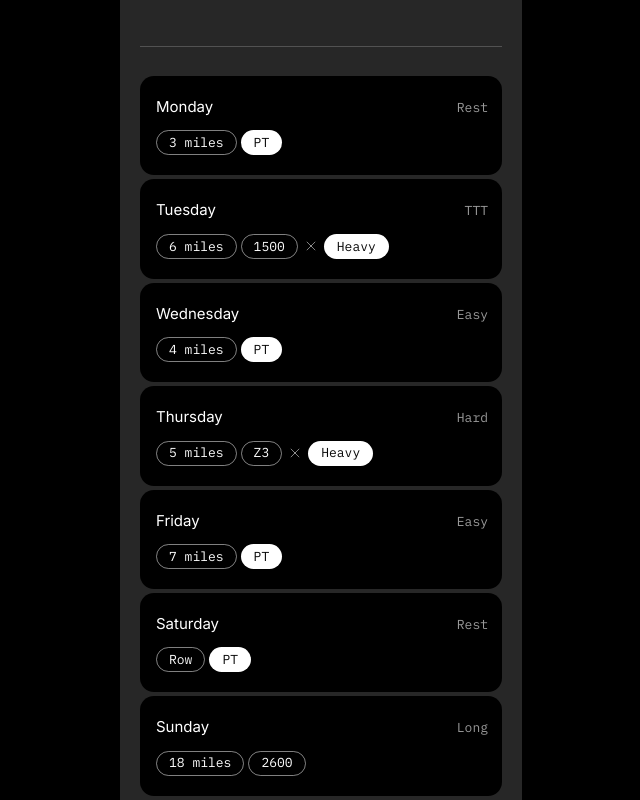
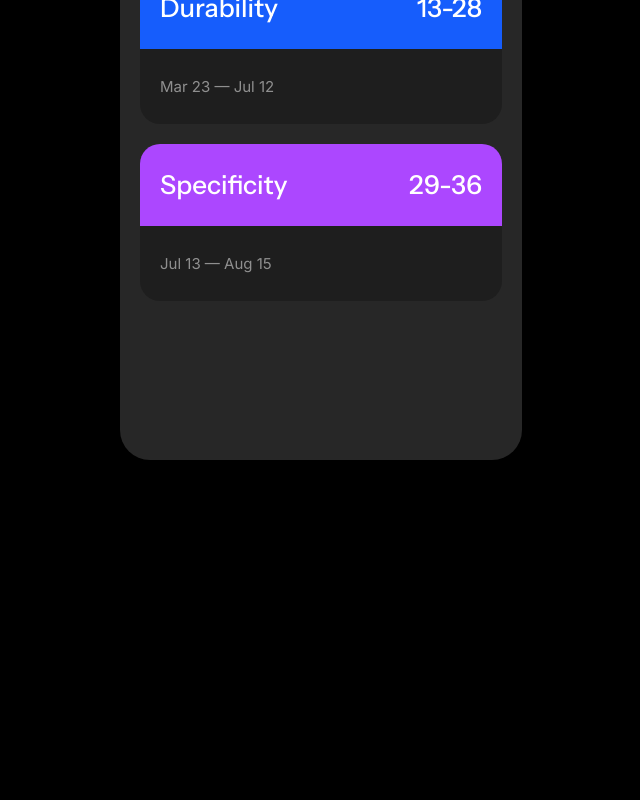
Before and after one commit to jonaschafer/protocol, a Next.js app: page / in a window 1280 px wide. Shown: the part 360-1160 px from the top of the page, without its empty margins (319-959 px from the left). After the commit the page ends 840 px from the top, so only its background shows below. Built offline with nearby package versions, Linux system fonts and the light colour scheme.

Commit message:
Update RunHeader Miles Box width to 100% and change day view back button to navigate to week view

```diff
--- a/app/components/RunHeader.tsx
+++ b/app/components/RunHeader.tsx
@@ -280,7 +280,7 @@ export function RunHeader({
                     borderRadius: '20px',
                     position: 'relative',
                     flexShrink: 0,
-                    width: '130px',
+                    width: '100%',
                     height: '68px',
                     boxSizing: 'border-box'
                   }}
--- a/app/day/[dayName]/page.tsx
+++ b/app/day/[dayName]/page.tsx
@@ -425,7 +425,7 @@ export default function DayPage() {
         }}
       >
         <div style={{ pointerEvents: 'auto' }}>
-          <BackButton href="/" />
+          <BackButton href="/week" />
         </div>
       </div>
       <DayView
--- a/app/page.tsx
+++ b/app/page.tsx
@@ -1,80 +1,21 @@
 'use client'
 
-import { WeekView } from './components/WeekView';
+import { PhaseOverview } from './components/PhaseOverview';
+import { phases } from './phases/phaseData';
 
 export default function Home() {
-  const days = [
-    {
-      dayName: 'Monday',
-      runInfo: '3 miles',
-      hasPT: true,
-      ptType: 'PT',
-      intensity: 'Rest'
-    },
-    {
-      dayName: 'Tuesday',
-      runInfo: '6 miles',
-      vert: '1500',
-      hasPT: true,
-      ptType: 'Heavy',
-      intensity: 'TTT'
-    },
-    {
-      dayName: 'Wednesday',
-      runInfo: '4 miles',
-      hasPT: true,
-      ptType: 'PT',
-      intensity: 'Easy'
-    },
-    {
-      dayName: 'Thursday',
-      runInfo: '5 miles',
-      zone: 'Z3',
-      hasPT: true,
-      ptType: 'Heavy',
-      intensity: 'Hard'
-    },
-    {
-      dayName: 'Friday',
-      runInfo: '7 miles',
-      hasPT: true,
-      ptType: 'PT',
-      intensity: 'Easy'
-    },
-    {
-      dayName: 'Saturday',
-      runInfo: 'Row',
-      hasPT: true,
-      ptType: 'PT',
-      intensity: 'Rest'
-    },
-    {
-      dayName: 'Sunday',
-      runInfo: '18 miles',
-      vert: '2600',
-      intensity: 'Long'
-    }
-  ];
-
   return (
     <div
       style={{
         background: '#000000',
         minHeight: '100vh',
         width: '100%',
-        position: 'relative'
+        position: 'relative',
+        paddingTop: '20px',
+        paddingBottom: '20px'
       }}
     >
-      <WeekView
-        weekNumber={13}
-        category="Durability"
-        phase="durability"
-        milesCurrent={0}
-        milesTotal={18}
-        vert={2500}
-        notes="Start conservative, establish PT habit"
-        days={days}
-      />
+      <PhaseOverview phases={phases} />
     </div>
   );
 }
--- a/app/week/page.tsx
+++ b/app/week/page.tsx
@@ -1,6 +1,7 @@
 'use client'
 
 import { WeekView } from '../components/WeekView';
+import { BackButton } from '../components/BackButton';
 
 export default function WeekPage() {
   const days = [
@@ -65,6 +66,23 @@ export default function WeekPage() {
         position: 'relative'
       }}
     >
+      <div
+        style={{
+          position: 'sticky',
+          top: '20px',
+          left: 0,
+          right: 0,
+          display: 'flex',
+          justifyContent: 'center',
+          zIndex: 1000,
+          padding: '0 20px',
+          pointerEvents: 'none'
+        }}
+      >
+        <div style={{ pointerEvents: 'auto' }}>
+          <BackButton href="/" />
+        </div>
+      </div>
       <WeekView
         weekNumber={13}
         category="Durability"
```
